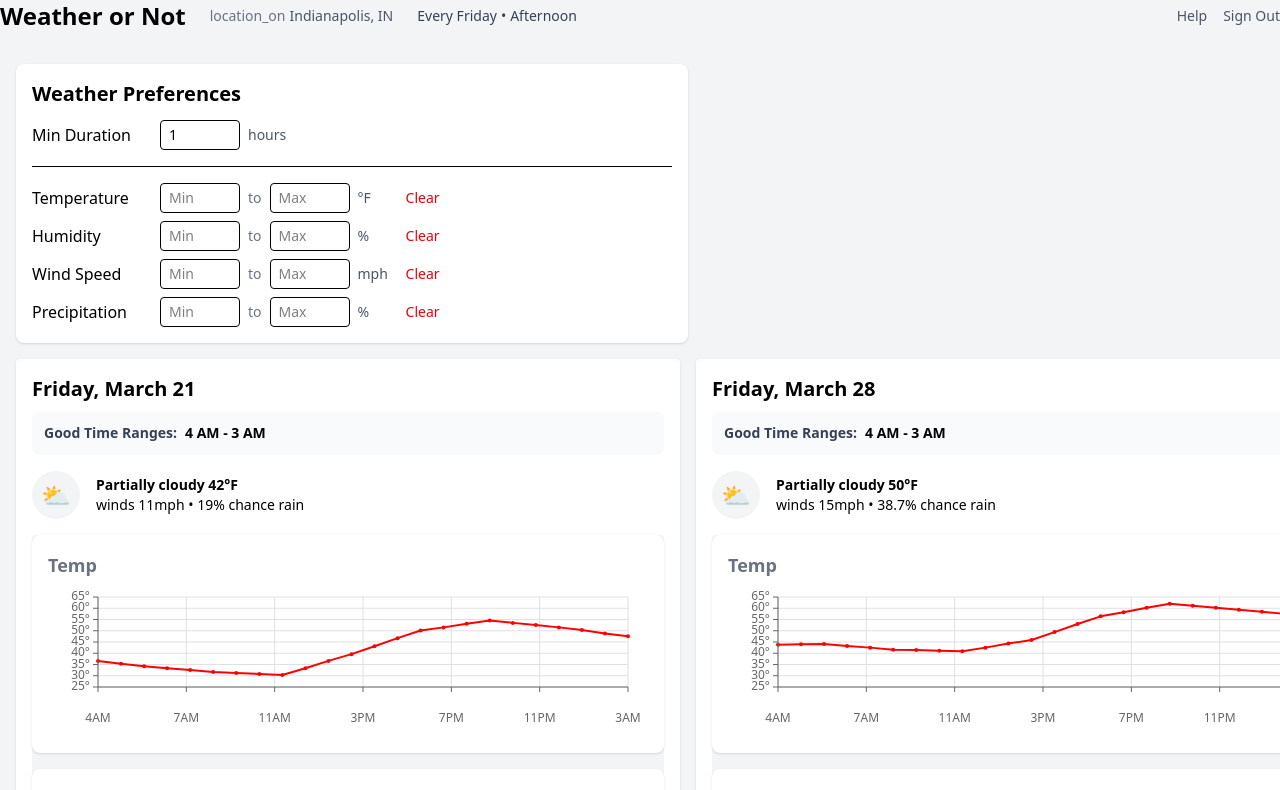
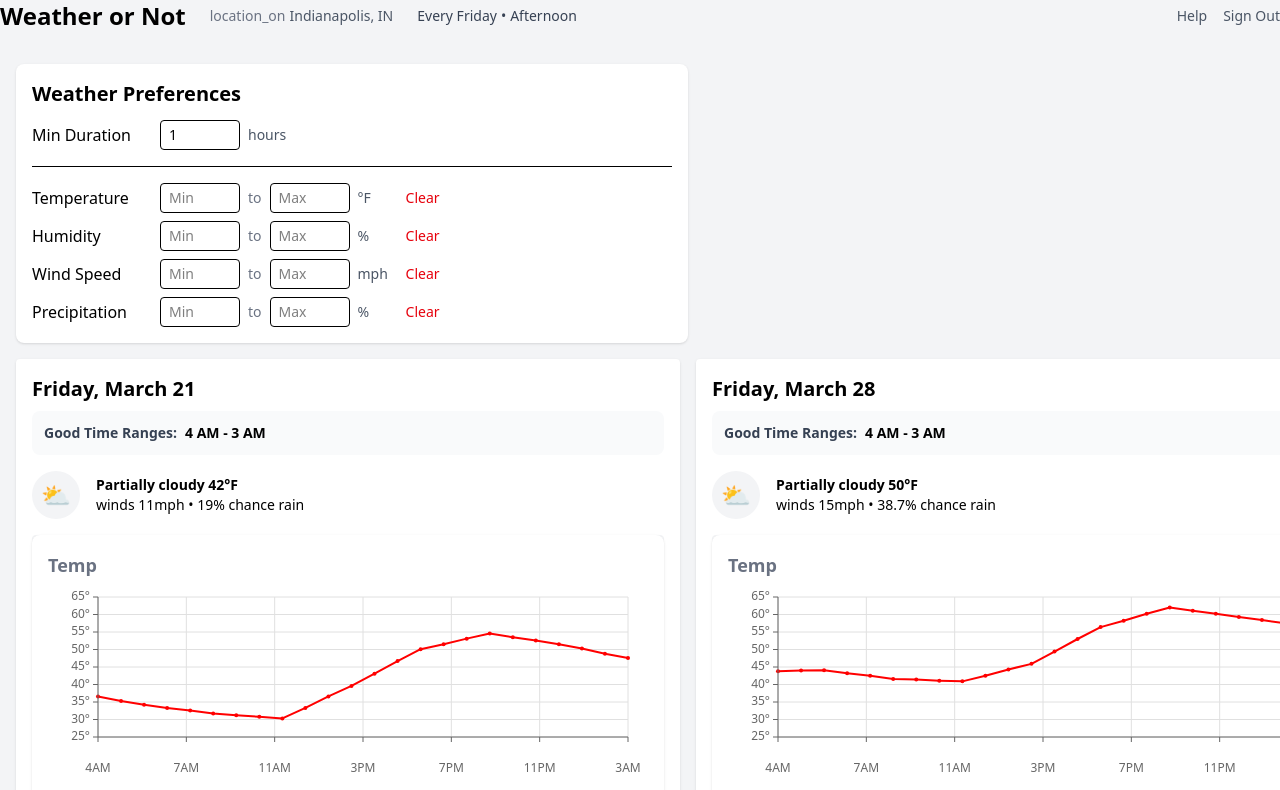
Before and after one commit to byronwall/weather-helper, a React (Vite) app: page / in a window 1280 px wide. Shown: the top 790 px of the page. Built offline with nearby package versions, Linux system fonts and the light colour scheme.

Commit message:
Enhance WeatherChart component: increase chart height for better visibility, adjust tick label increments based on pixel constraints, and update README to include chart margins and sizes.

```diff
--- a/src/WeatherChart.tsx
+++ b/src/WeatherChart.tsx
@@ -34,7 +34,7 @@ export function WeatherChart({ hourlyData, field }: WeatherChartProps) {
   // Analyze preferences
 
   const width = 600;
-  const height = 150;
+  const height = 200;
   const topGutterHeight = 10;
   const bottomGutterHeight = 50;
   const leftGutterWidth = 50;
@@ -243,9 +243,19 @@ export function WeatherChart({ hourlyData, field }: WeatherChartProps) {
 
   // Generate axis ticks and gridlines
   const { increment } = defaultLimits[field];
-  const numSteps = Math.floor((maxValue - minValue) / increment);
+  const MIN_PIXELS_BETWEEN_LABELS = 15; // Minimum pixels between labels
+
+  // Calculate how many increments would fit with the base increment
+  const baseNumSteps = Math.floor((maxValue - minValue) / increment);
+  const pixelsPerStep = chartHeight / baseNumSteps;
+
+  // Calculate multiplier needed to meet minimum pixel threshold
+  const multiplier = Math.ceil(MIN_PIXELS_BETWEEN_LABELS / pixelsPerStep);
+  const adjustedIncrement = increment * multiplier;
+
+  const numSteps = Math.floor((maxValue - minValue) / adjustedIncrement);
   const yTicks = Array.from({ length: numSteps + 1 }, (_, i) => {
-    const value = minValue + i * increment;
+    const value = minValue + i * adjustedIncrement;
     return {
       value,
       y: yScale(value),
@@ -253,7 +263,11 @@ export function WeatherChart({ hourlyData, field }: WeatherChartProps) {
     };
   });
 
-  const numXTicks = 6;
+  const MIN_PIXELS_BETWEEN_X_LABELS = 80;
+  const numXTicks = Math.min(
+    6,
+    Math.floor(chartWidth / MIN_PIXELS_BETWEEN_X_LABELS)
+  );
   const xTicks = Array.from({ length: numXTicks + 1 }, (_, i) => {
     const time = minTime + (i / numXTicks) * (maxTime - minTime);
     return {
```
Also changed, not shown: 1 other file (tests, documents, lock files or other folders).
